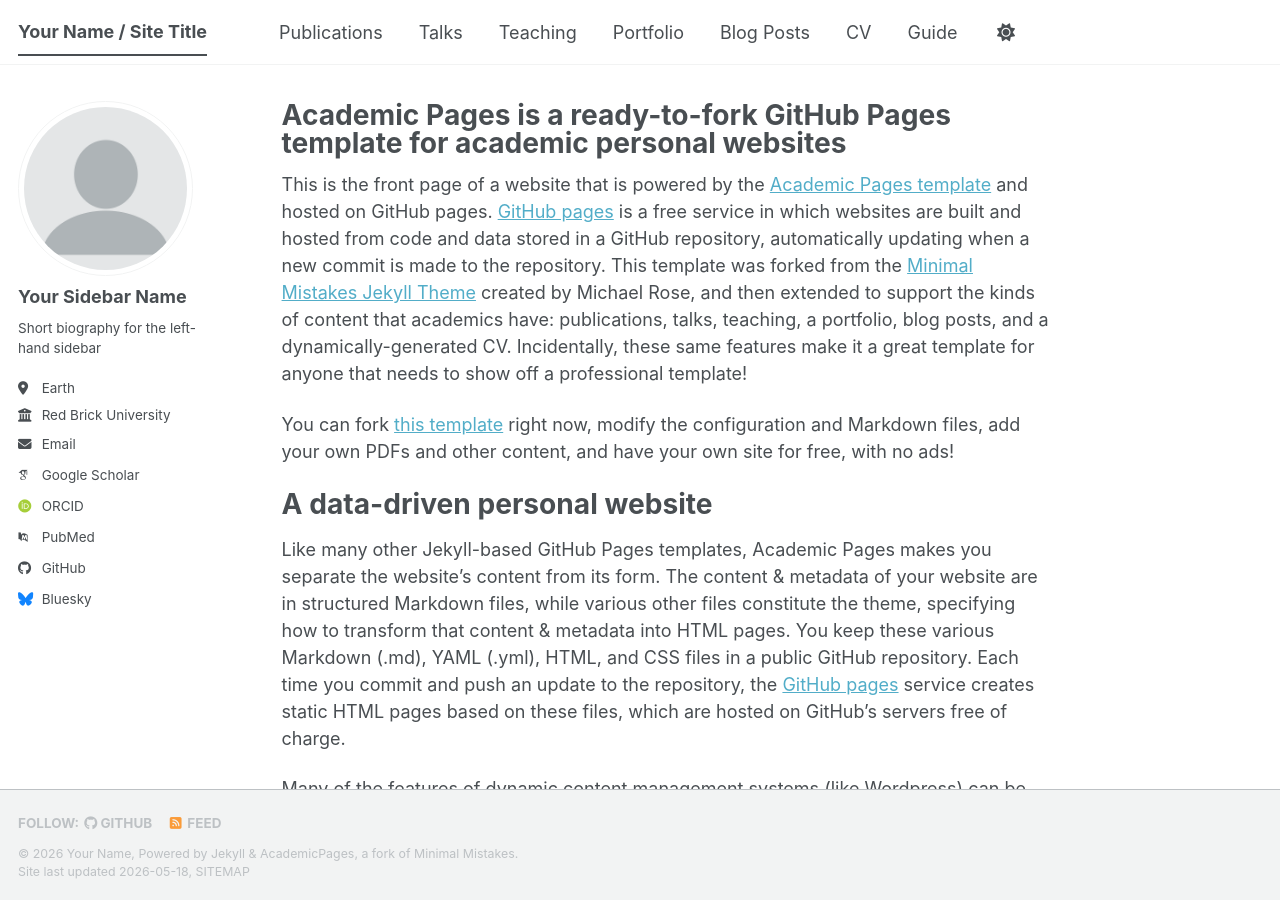
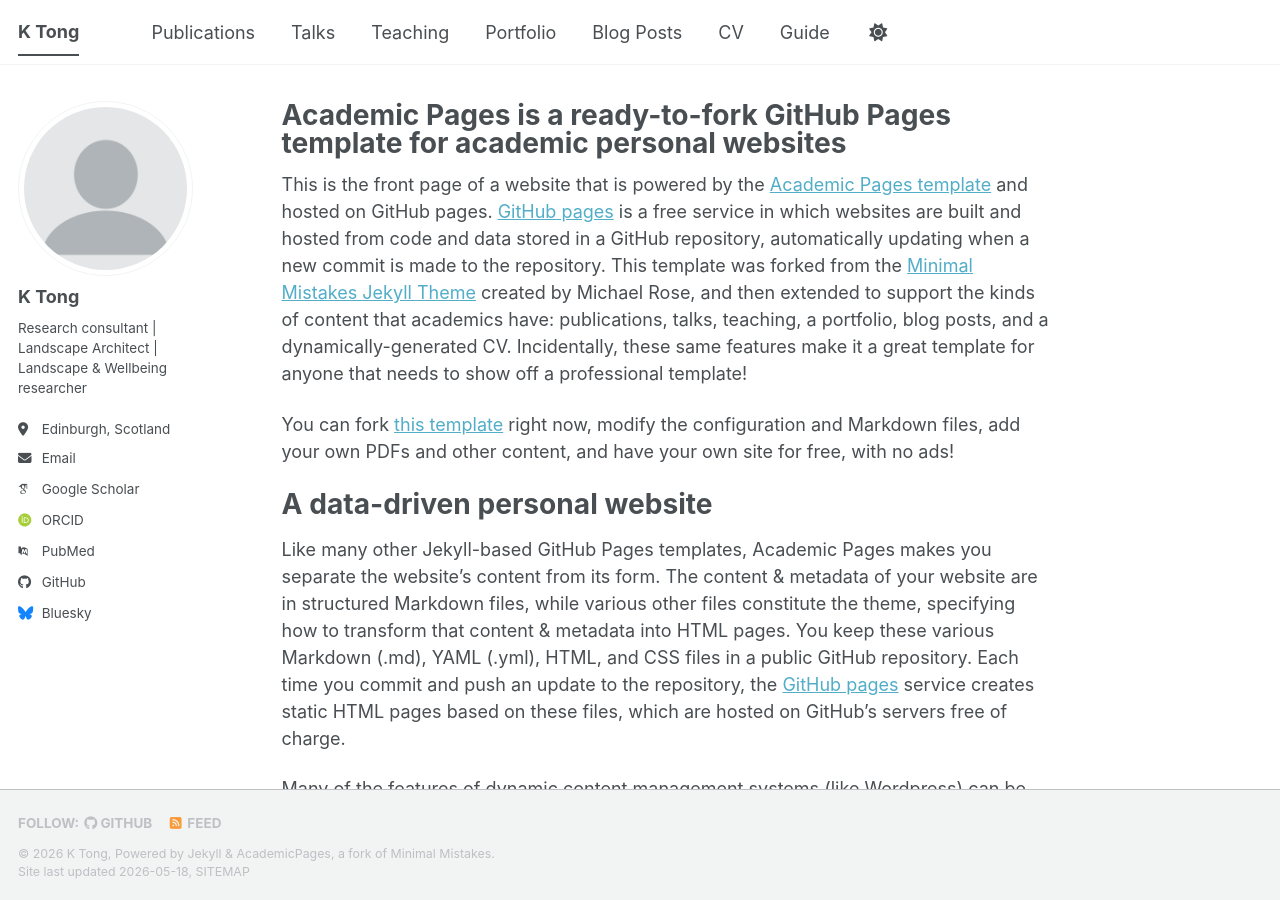
Before and after one commit to ktonguk/landscape-research, a Jekyll site: the page built from _pages/about.md, in a window 1280 px wide and 900 px high. Built offline with Jekyll 4.4.1, drawn with Linux system fonts in a browser that asks for light colours; some web fonts are replaced; a script bundle is joined from its source files by our own code; library files that are not in the unit come from our copies.

Commit message:
Update _config.yml

```diff
--- a/_config.yml
+++ b/_config.yml
@@ -8,29 +8,27 @@
 
 # Basic Site Settings
 locale                   : "en-US"
-site_theme               : "default" # The available themes options are "default", "air", "sunrise", "mint", "dirt" and "contrast"
-title                    : "Your Name / Site Title"
+site_theme               : "default"
+title                    : "K Tong"
 title_separator          : "-"
-name                     : &name "Your Name"
-description              : &description "Your Name's academic portfolio"   # Update this with a general description of your site, this is the default if not overridden by a page
-url                      : https://academicpages.github.io # The base hostname & protocol for your site e.g. "https://[your GitHub username].github.io",
-                                                           # or if you already have some other page hosted on Github then use "https://[your GitHub username].github.io/[Your Repo Name]"
-baseurl                  : "" # the subpath of your site, e.g. "/blog"
-repository               : "academicpages/academicpages.github.io"
+name                     : &name "K Tong"
+description              : &description "Landscape researcher, designer and health professional"
+url                      : https://ktonguk.github.io
+baseurl                  : "/landscape-research"
+repository               : "ktonguk/landscape-research"
 
 # Site Author - The following control what appear as part of the author content on the side bar.
 #               If a field is blank the icon and link will not appear, otherwise it will be shown.
 #               Additional customization can be done by editing /_includes/author-profile.html
 author:
-  # Biographic information
   avatar           : "profile.png"
-  name             : "Your Sidebar Name"
-  pronouns         : # example: "she/her"
-  bio              : "Short biography for the left-hand sidebar"
-  location         : "Earth"
-  employer         : "Red Brick University"
-  uri              : # URL
-  email            : "none@example.org"
+  name             : "K Tong"
+  pronouns         :
+  bio              : "Research consultant | Landscape Architect | Landscape & Wellbeing researcher"
+  location         : "Edinburgh, Scotland"
+  employer         :
+  uri              :
+  email            : "ktonguk@email.com"
 
   # Academic websites
   academia         : # URL
```
